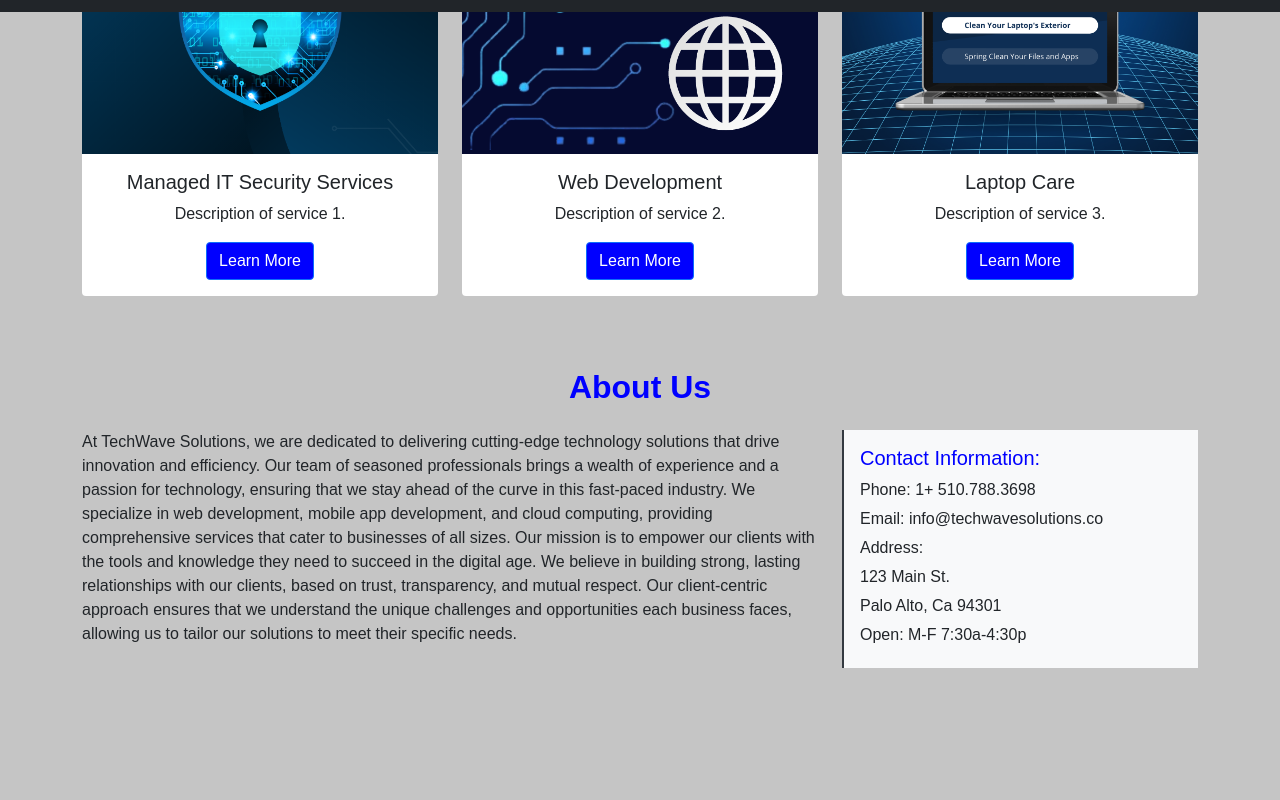
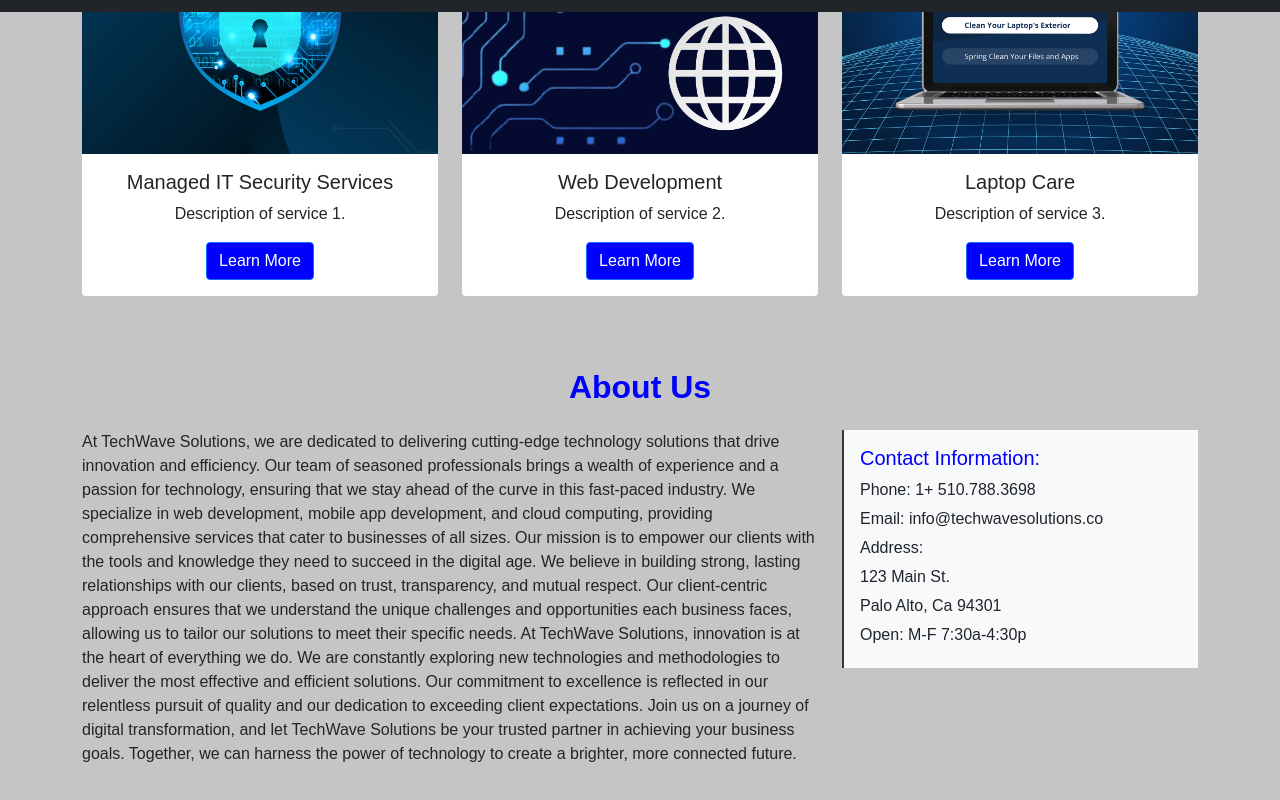
Before and after one commit to karen-campos1/techwave_solutions, a plain HTML site: page index.html in a window 1280 px wide. Shown: the part 788-1588 px from the top of the page. Drawn offline with nearby package versions, Linux system fonts and the light colour scheme.

Commit message:
2nd commit

```diff
--- a/index.html
+++ b/index.html
@@ -89,7 +89,7 @@
 
                       Our mission is to empower our clients with the tools and knowledge they need to succeed in the digital age. We believe in building strong, lasting relationships with our clients, based on trust, transparency, and mutual respect. Our client-centric approach ensures that we understand the unique challenges and opportunities each business faces, allowing us to tailor our solutions to meet their specific needs.
 
-                      <pAt TechWave Solutions, innovation is at the heart of everything we do. We are constantly exploring new technologies and methodologies to deliver the most effective and efficient solutions. Our commitment to excellence is reflected in our relentless pursuit of quality and our dedication to exceeding client expectations.
+                      At TechWave Solutions, innovation is at the heart of everything we do. We are constantly exploring new technologies and methodologies to deliver the most effective and efficient solutions. Our commitment to excellence is reflected in our relentless pursuit of quality and our dedication to exceeding client expectations.
 
                       Join us on a journey of digital transformation, and let TechWave Solutions be your trusted partner in achieving your business goals. Together, we can harness the power of technology to create a brighter, more connected future.</p>
                 </div>
```
